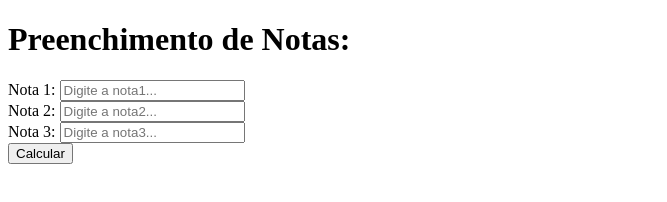
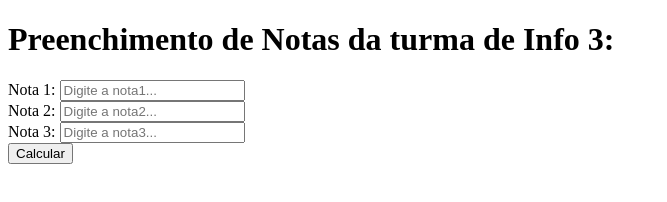
Before and after one commit to profjoaopaulo/Info3, a plain HTML site: page index.html in a window 1280 px wide. Shown: the whole page, without its empty margins (0-667 px from the left). Drawn offline with Linux system fonts and the light colour scheme.

Commit message:
Acréscimo de texto na tag h1

```diff
--- a/index.html
+++ b/index.html
@@ -6,7 +6,7 @@
     </head>
 
     <body>
-        <h1>Preenchimento de Notas:</h1>
+        <h1>Preenchimento de Notas da turma de Info 3:</h1>
         <form action="#" method="get">
 
             <label for="nota1id">Nota 1: </label>
```
